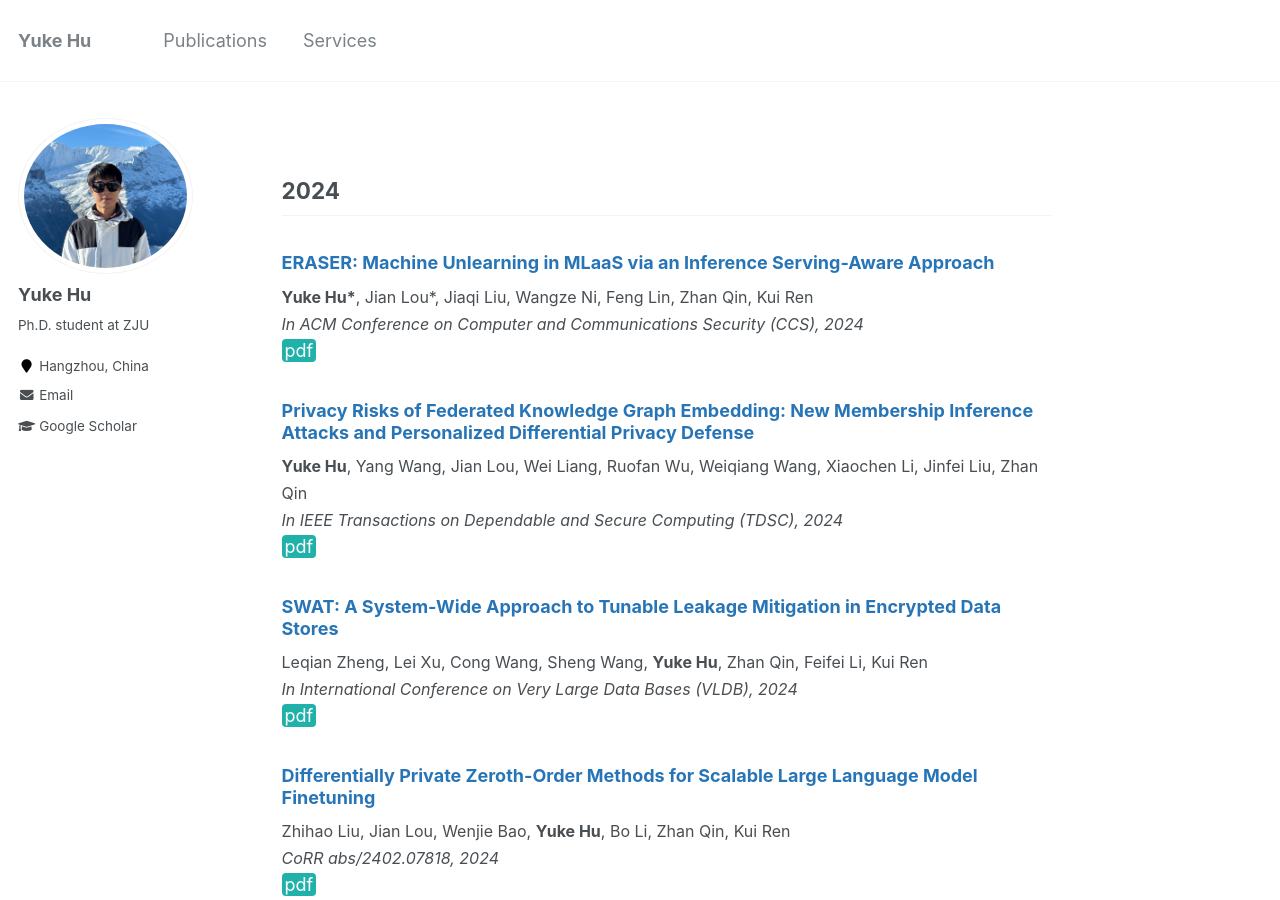
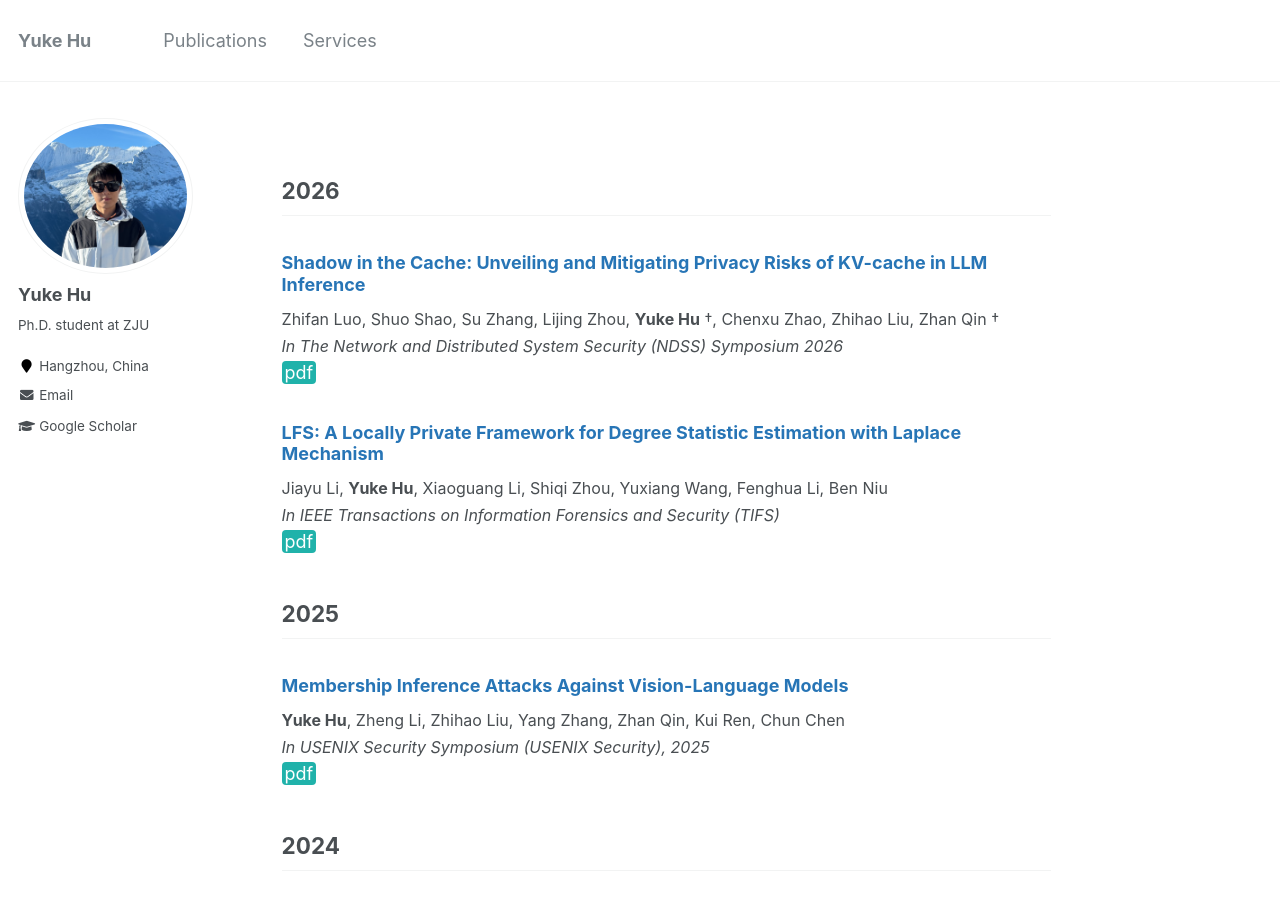
Before and after one commit to YukeHu/yukehu.github.io, a Jekyll site: the page built from _pages/publications.md, in a window 1280 px wide and 900 px high. Built offline with Jekyll 4.4.1, drawn with Linux system fonts in a browser that asks for light colours; some of the changed text lies outside the part shown.

Commit message:
update at 20260206

```diff
--- a/_pages/publications.md
+++ b/_pages/publications.md
@@ -33,6 +33,34 @@ a { TEXT-DECORATION:none }
 
 
 
+
+
+
+<h2 id='2026'>2026</h2>
+
+### <span style="color:rgb(39, 117, 182)">Shadow in the Cache: Unveiling and Mitigating Privacy Risks of KV-cache in LLM Inference </span>
+
+<font size="3"> Zhifan Luo, Shuo Shao, Su Zhang, Lijing Zhou, <b>Yuke Hu</b> †, Chenxu Zhao, Zhihao Liu, Zhan Qin † <br/>
+
+<i>In The Network and Distributed System Security (NDSS) Symposium 2026</i></font> <a href="https://arxiv.org/pdf/2508.09442" class="btn--paper" target="_blank">pdf</a>
+
+
+
+### <span style="color:rgb(39, 117, 182)">LFS: A Locally Private Framework for Degree Statistic Estimation with Laplace Mechanism </span>
+
+<font size="3"> Jiayu Li, <b>Yuke Hu</b>, Xiaoguang Li, Shiqi Zhou, Yuxiang Wang, Fenghua Li, Ben Niu <br/>
+
+<i>In IEEE Transactions on Information Forensics and Security (TIFS)</i></font> <a href="https://ieeexplore.ieee.org/abstract/document/11358778" class="btn--paper" target="_blank">pdf</a>
+
+
+
+<h2 id='2025'>2025</h2>
+
+### <span style="color:rgb(39, 117, 182)">Membership Inference Attacks Against Vision-Language Models </span>
+
+<font size="3"> <b>Yuke Hu</b>, Zheng Li, Zhihao Liu, Yang Zhang, Zhan Qin, Kui Ren, Chun Chen  <br/>
+
+<i>In USENIX Security Symposium (USENIX Security), 2025</i></font> <a href="https://www.usenix.org/system/files/conference/usenixsecurity25/sec25cycle1-prepub-977-hu-yuke.pdf" class="btn--paper" target="_blank">pdf</a>
 
 
 
```
Also changed, not shown: other parts of _pages/publications.md (+2 -0 lines), _pages/about.md (+8 -2 lines), _pages/services.md (+10 -2 lines).
